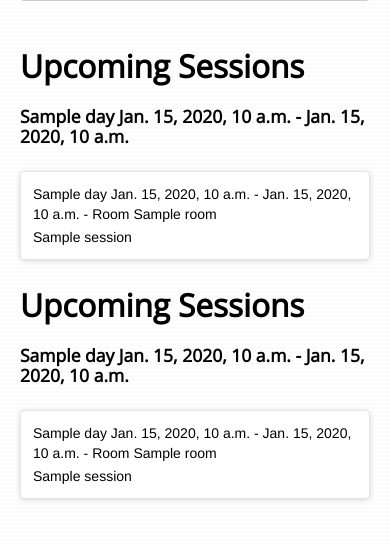
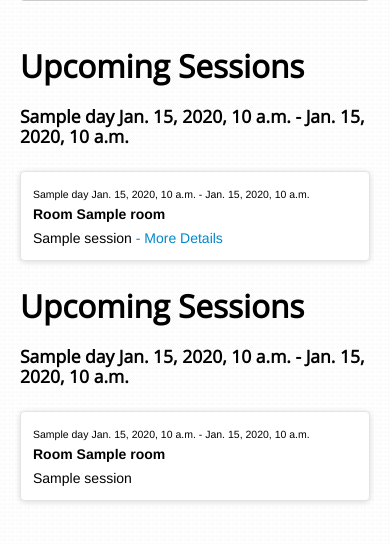
Before and after one commit to neworganizing/unconference, a Django app: template thewall/templates/list.html in a window 390 px wide. Shown: the part 249-793 px from the top of the page. Run offline with Django 3.2, Linux system fonts and the light colour scheme; the template is opened without the code that fills it: most values are stand-ins (such as "Sample title", 1, 10 or a date in 2020); some libraries are stand-ins or nearby versions.

Commit message:
Updating the way 'date' is displayed (esp on mobile)

```diff
--- a/design/css/master.css
+++ b/design/css/master.css
@@ -1894,14 +1894,15 @@ legend + .control-group {
 .event a {
   display: block;
   width: 100%;
+  min-height: 40px;
   color: #000000;
   text-decoration: none;
 }
+.event a .details {
+  color: #0088cc;
+}
 .event a .details:before {
   content: " - ";
-}
-.event a .details {
-  color: #0088cc;
 }
 .event .time-location ul {
   list-style-type: none;
--- a/design/css/responsive.css
+++ b/design/css/responsive.css
@@ -275,8 +275,11 @@ Modified from Bootstrap 2.2.1
   .time-location li {
     display: inline;
   }
-  .time-location .location:before {
-    content: " - ";
+  .time-location .datetime {
+    font-size: 0.75em;
+  }
+  .time-location .location {
+    font-weight: bold;
   }
   .event {
     width: inherit;
@@ -284,6 +287,9 @@ Modified from Bootstrap 2.2.1
   }
   .event .span12 {
     width: inherit;
+  }
+  .event a {
+    min-height: inherit;
   }
   .dropdowns label {
     display: none;
--- a/design/less/base.less
+++ b/design/less/base.less
@@ -53,14 +53,14 @@
     a {
         display: block;
         width: 100%;
+        min-height: 40px;
         color: @textColor;
         text-decoration: none;
-        .details:before {
-            content: " - ";
-        }
         .details {
-
             color: @linkColor;
+            &:before {
+                content: " - ";
+            }
         }
     }
     .time-location {
--- a/design/less/responsive-767px-max.less
+++ b/design/less/responsive-767px-max.less
@@ -56,8 +56,11 @@
       li {
         display: inline;
       }
-      .location:before {
-        content: " - ";
+      .datetime {
+        font-size: 0.75em;
+      }
+      .location {
+        font-weight: bold;
       }
       padding-bottom: 3px;
   }
@@ -66,6 +69,9 @@
     padding: 12px;
     .span12 {
       width: inherit;
+    }
+    a {
+      min-height: inherit;
     }
   }
   .dropdowns {
--- a/thewall/templates/list.html
+++ b/thewall/templates/list.html
@@ -8,14 +8,22 @@
 <div class="row"><div class="span12"><h4>{{ session.slot.day }} {{ session.slot.start_time }} - {{ session.slot.end_time }}</h4></div></div>
 {% endifchanged %}
 <div class="row event sessioninfo">
-    <div class="row"><div class="span3 time-location">
-    <ul>
-        <li class="time">{{ session.slot.day }} {{ session.slot.start_time }} - {{ session.slot.end_time }}</li>
+    <div class="row">
+        <div class="span3 time-location">
+    <ul class="">
+        <li class="datetime">
+            <div>
+            <ul>
+                <li class="day">{{ session.slot.day }}</li>
+                <li class="time">{{ session.slot.start_time }} - {{ session.slot.end_time }}</li>
+            </ul>
+        </div>
+        </li>
         <li class="location">Room {{ session.room.name }}</li>
     </ul>
     </div>
     <div class="lastspan9">
-        <a href="#">{{ session.title }}</a>
+        <a href="/{{ session.slot.day.name|slugify }}-{{ session.slot.start_time|date:"gi"|slugify }},s{{ session.slot.id }}/{{ session.room.name|slugify }},{{ session.room.id }}/">{{ session.title }} <span class="details">More Details</span></a>
     </div></div>
     </div>
 
@@ -28,14 +36,22 @@
 <div class="row"><div class="span12"><h4>{{ session.slot.day }} {{ session.slot.start_time }} - {{ session.slot.end_time }}</h4></div></div>
 {% endifchanged %}
 <div class="row event sessioninfo">
-    <div class="row"><div class="span3 time-location">
-    <ul>
-        <li class="time">{{ session.slot.day }} {{ session.slot.start_time }} - {{ session.slot.end_time }}</li>
+    <div class="row">
+        <div class="span3 time-location">
+    <ul class="">
+        <li class="datetime">
+            <div>
+            <ul>
+                <li class="day">{{ session.slot.day }}</li>
+                <li class="time">{{ session.slot.start_time }} - {{ session.slot.end_time }}</li>
+            </ul>
+        </div>
+        </li>
         <li class="location">Room {{ session.room.name }}</li>
     </ul>
     </div>
     <div class="lastspan9">
-        <a href="#">{{ session.title }}</a>
+        <a href="/{{ session.slot.day.name|slugify }}-{{ session.slot.start_time|date:"gi"|slugify }},s{{ session.slot.id }}/{{ session.room.name|slugify }},{{ session.room.id }}/">{{ session.title }}</a>
     </div></div>
     </div>
 
```
